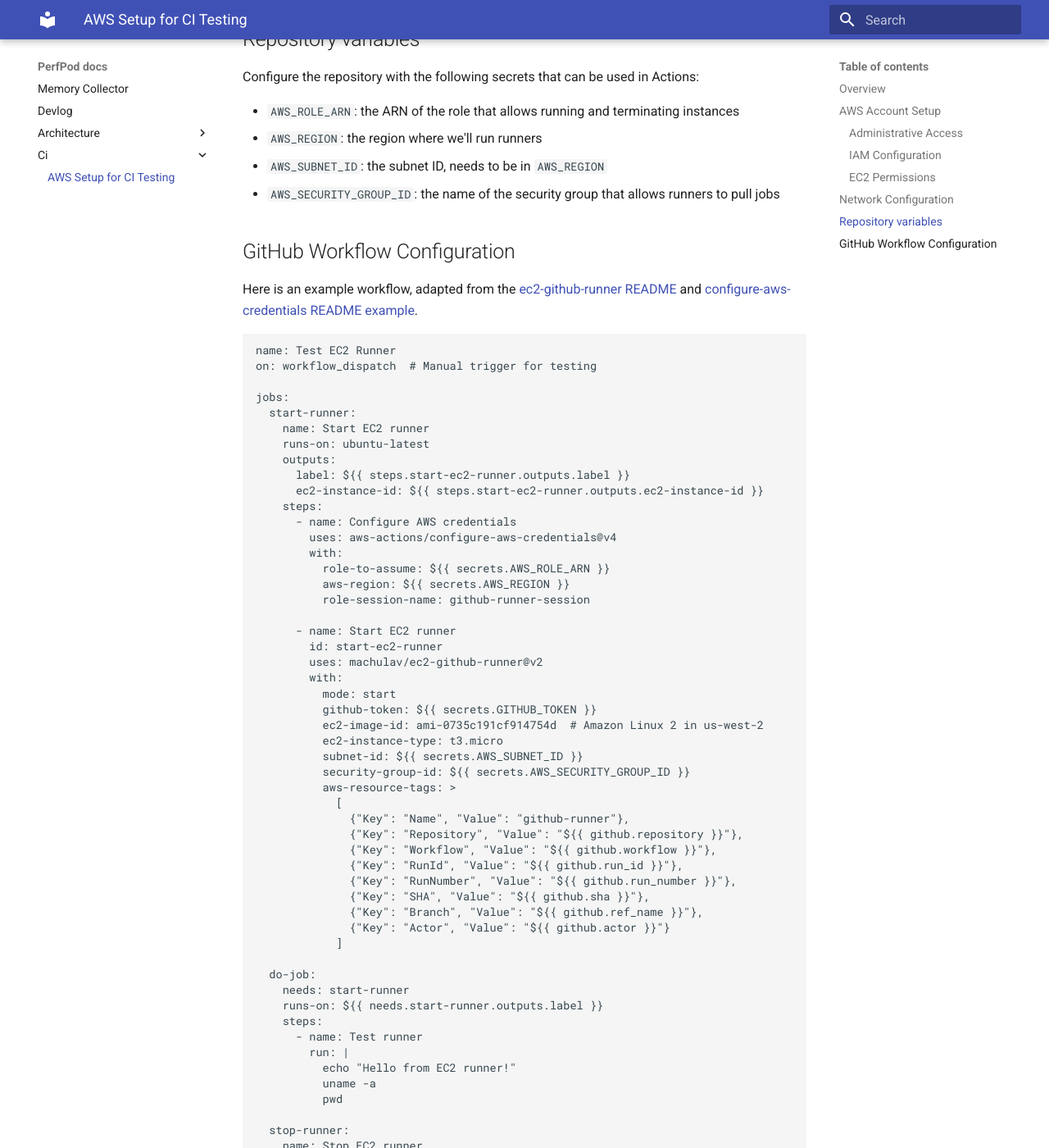
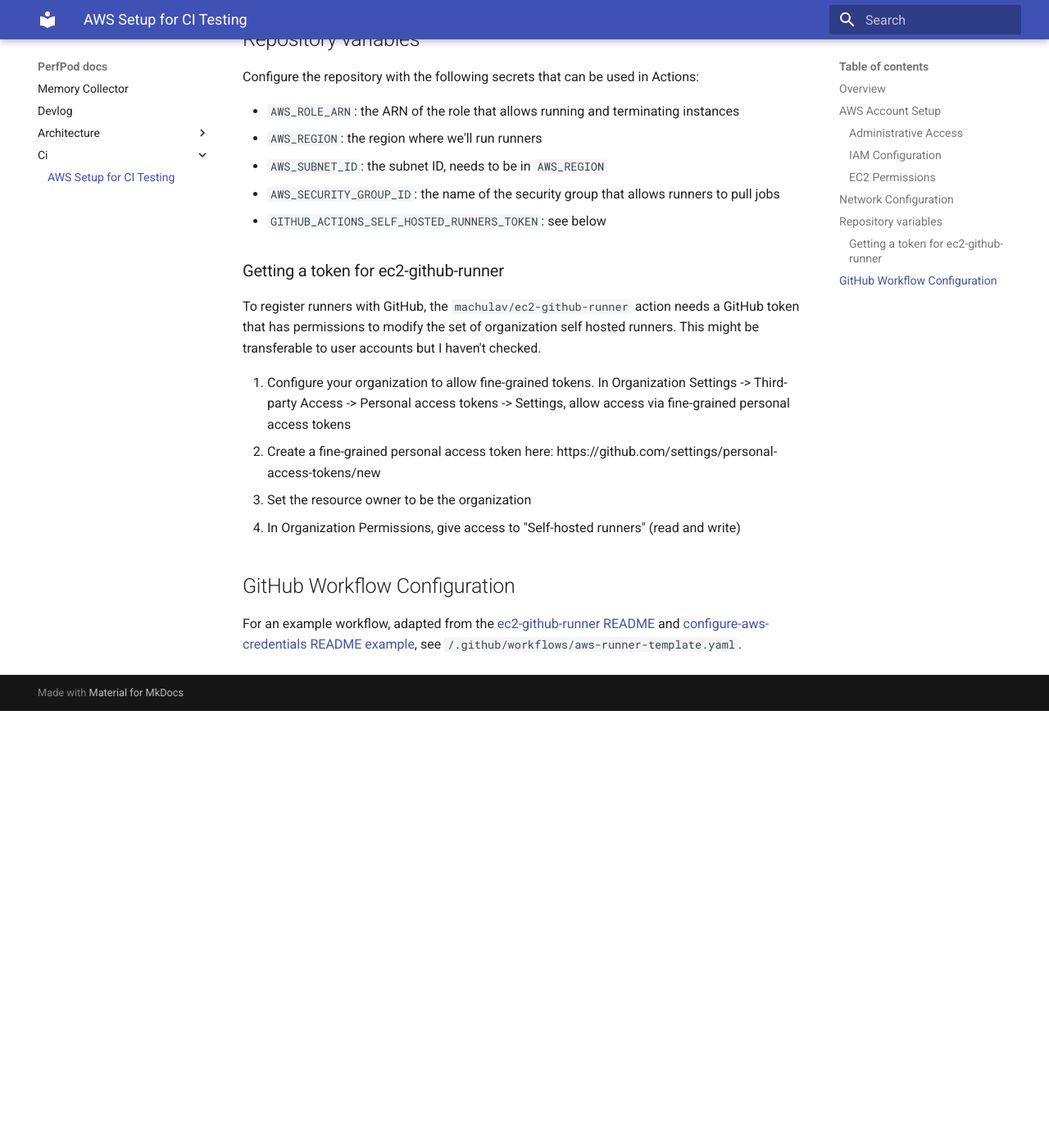
Before and after one commit to yonch/memory-collector, an MkDocs documentation site: the page built from docs/ci/aws-setup.md, in a window 1280 px wide and 1400 px high, scrolled down 2865 px. Shown: the whole window at 82% size. Built offline with MkDocs 1.6.1 and Material for MkDocs 9.7.7, drawn with Linux system fonts in a browser that asks for light colours; after the commit the page ends 3732 px from its top, so only the background shows below that; some of the changed text lies outside the part shown.

Commit message:
use fine-grained token for managing github runners

````diff
--- a/docs/ci/aws-setup.md
+++ b/docs/ci/aws-setup.md
@@ -116,81 +116,17 @@
 - `AWS_REGION`: the region where we'll run runners
 - `AWS_SUBNET_ID`: the subnet ID, needs to be in `AWS_REGION`
 - `AWS_SECURITY_GROUP_ID`: the name of the security group that allows runners to pull jobs
+- `GITHUB_ACTIONS_SELF_HOSTED_RUNNERS_TOKEN`: see below
 
+### Getting a token for ec2-github-runner
+
+To register runners with GitHub, the `machulav/ec2-github-runner` action needs a GitHub token that has permissions to modify the set of organization self hosted runners. This might be transferable to user accounts but I haven't checked.
+
+1. Configure your organization to allow fine-grained tokens. In Organization Settings -> Third-party Access -> Personal access tokens -> Settings, allow access via fine-grained personal access tokens
+2. Create a fine-grained personal access token here: https://github.com/settings/personal-access-tokens/new
+3. Set the resource owner to be the organization
+4. In Organization Permissions, give access to "Self-hosted runners" (read and write)
 
 ## GitHub Workflow Configuration
 
-Here is an example workflow, adapted from the [ec2-github-runner README](https://github.com/machulav/ec2-github-runner?tab=readme-ov-file#example) and [configure-aws-credentials README example](https://github.com/aws-actions/configure-aws-credentials?tab=readme-ov-file#assumerolewithwebidentity-recommended).
-
-```yaml
-name: Test EC2 Runner
-on: workflow_dispatch  # Manual trigger for testing
-
-jobs:
-  start-runner:
-    name: Start EC2 runner
-    runs-on: ubuntu-latest
-    outputs:
-      label: ${{ steps.start-ec2-runner.outputs.label }}
-      ec2-instance-id: ${{ steps.start-ec2-runner.outputs.ec2-instance-id }}
-    steps:
-      - name: Configure AWS credentials
-        uses: aws-actions/configure-aws-credentials@v4
-        with:
-          role-to-assume: ${{ secrets.AWS_ROLE_ARN }}
-          aws-region: ${{ secrets.AWS_REGION }}
-          role-session-name: github-runner-session
-
-      - name: Start EC2 runner
-        id: start-ec2-runner
-        uses: machulav/ec2-github-runner@v2
-        with:
-          mode: start
-          github-token: ${{ secrets.GITHUB_TOKEN }}
-          ec2-image-id: ami-0735c191cf914754d  # Amazon Linux 2 in us-west-2
-          ec2-instance-type: t3.micro
-          subnet-id: ${{ secrets.AWS_SUBNET_ID }}
-          security-group-id: ${{ secrets.AWS_SECURITY_GROUP_ID }}
-          aws-resource-tags: >
-            [
-              {"Key": "Name", "Value": "github-runner"},
-              {"Key": "Repository", "Value": "${{ github.repository }}"},
-              {"Key": "Workflow", "Value": "${{ github.workflow }}"},
-              {"Key": "RunId", "Value": "${{ github.run_id }}"},
-              {"Key": "RunNumber", "Value": "${{ github.run_number }}"},
-              {"Key": "SHA", "Value": "${{ github.sha }}"},
-              {"Key": "Branch", "Value": "${{ github.ref_name }}"},
-              {"Key": "Actor", "Value": "${{ github.actor }}"}
-            ]
-
-  do-job:
-    needs: start-runner
-    runs-on: ${{ needs.start-runner.outputs.label }}
-    steps:
-      - name: Test runner
-        run: |
-          echo "Hello from EC2 runner!"
-          uname -a
-          pwd
-
-  stop-runner:
-    name: Stop EC2 runner
-    needs: [start-runner, do-job]
-    runs-on: ubuntu-latest
-    if: always()  # Run even if previous jobs fail
-    steps:
-      - name: Configure AWS credentials
-        uses: aws-actions/configure-aws-credentials@v4
-        with:
-          role-to-assume: ${{ secrets.AWS_ROLE_ARN }}
-          aws-region: ${{ secrets.AWS_REGION }}
-          role-session-name: github-runner-session
-
-      - name: Stop EC2 runner
-        uses: machulav/ec2-github-runner@v2
-        with:
-          mode: stop
-          github-token: ${{ secrets.GITHUB_TOKEN }}
-          label: ${{ needs.start-runner.outputs.label }}
-          ec2-instance-id: ${{ needs.start-runner.outputs.ec2-instance-id }}
-```
+For an example workflow, adapted from the [ec2-github-runner README](https://github.com/machulav/ec2-github-runner?tab=readme-ov-file#example) and [configure-aws-credentials README example](https://github.com/aws-actions/configure-aws-credentials?tab=readme-ov-file#assumerolewithwebidentity-recommended), see `/.github/workflows/aws-runner-template.yaml`.
````
Also changed, not shown: 1 other file.
